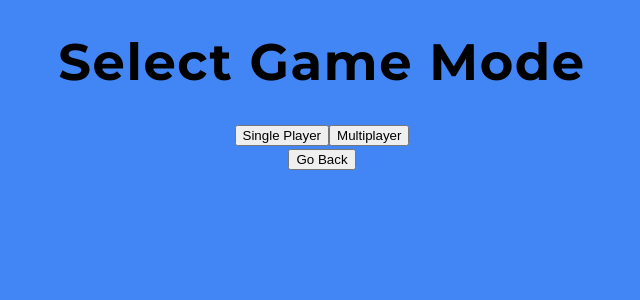
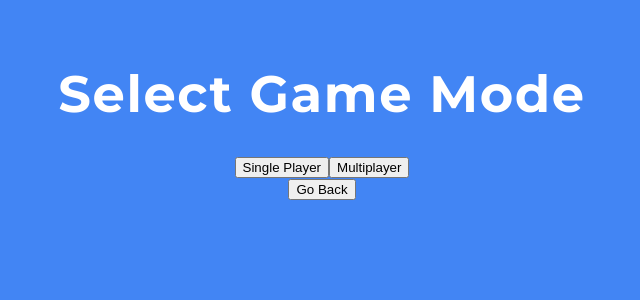
Before and after one commit to CoryOr/boggle-woggle, a React app in the folder frontend/: page /game in a window 1280 px wide. Shown: the top 300 px of the page, without its empty margins (318-958 px from the left). Built offline with nearby package versions, Linux system fonts and the light colour scheme; no server answers; the HTML template or start-up script is replaced by a standard one.

Commit message:
Organized GameFinished and timer code to be in their own directories

```diff
--- a/frontend/src/pages/Pages.css
+++ b/frontend/src/pages/Pages.css
@@ -487,6 +487,26 @@
 }
 
 /*
+  GAME SELECTION/START:
+  Styling for mode selection
+*/
+.mode-selection-container {
+    display: flex;
+    flex-direction: column;
+    align-items: center;
+    margin-top: 2rem;
+}
+
+.mode-selection-title {
+    color: white;
+}
+
+.start-button {
+    background-color: #28a745;
+    color: white;
+}
+
+/*
   MOBILE LAYOUT:
   Stacks top bar elements and uses single-column navigation buttons
 */
```
